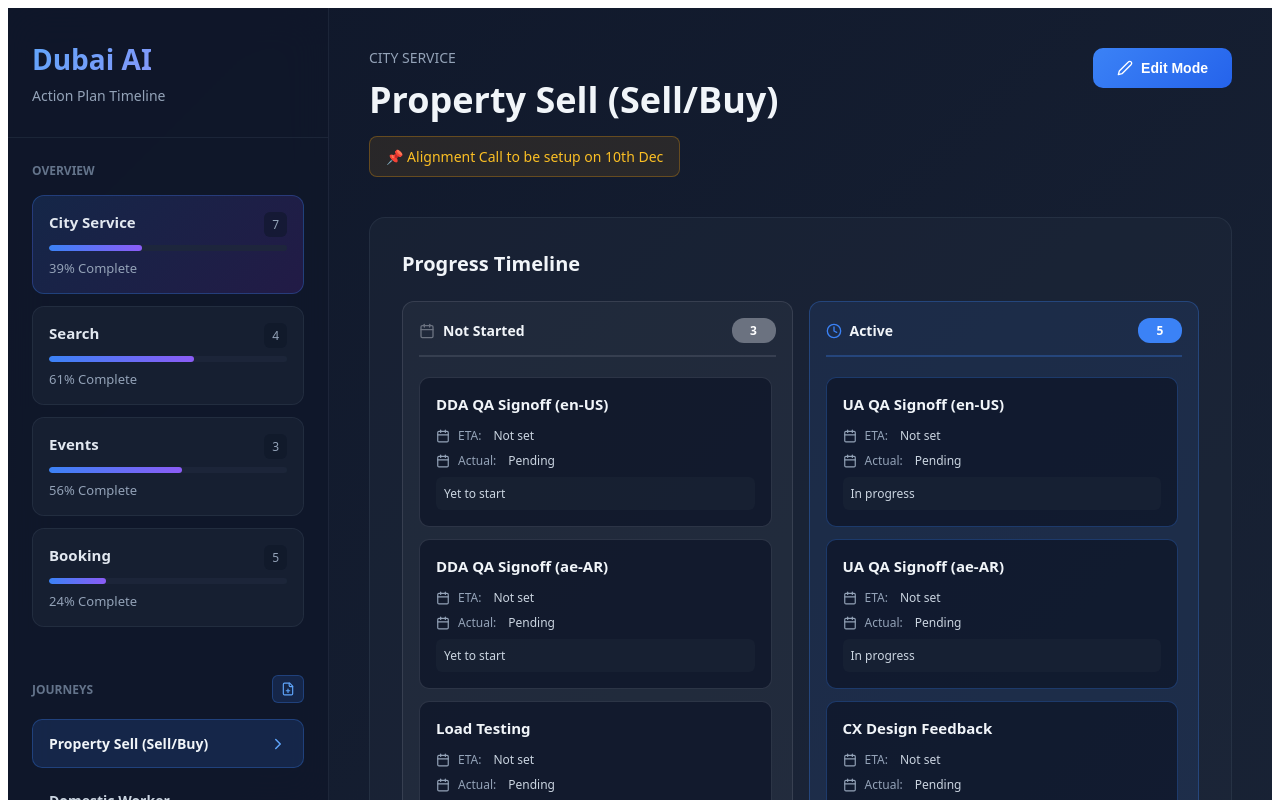
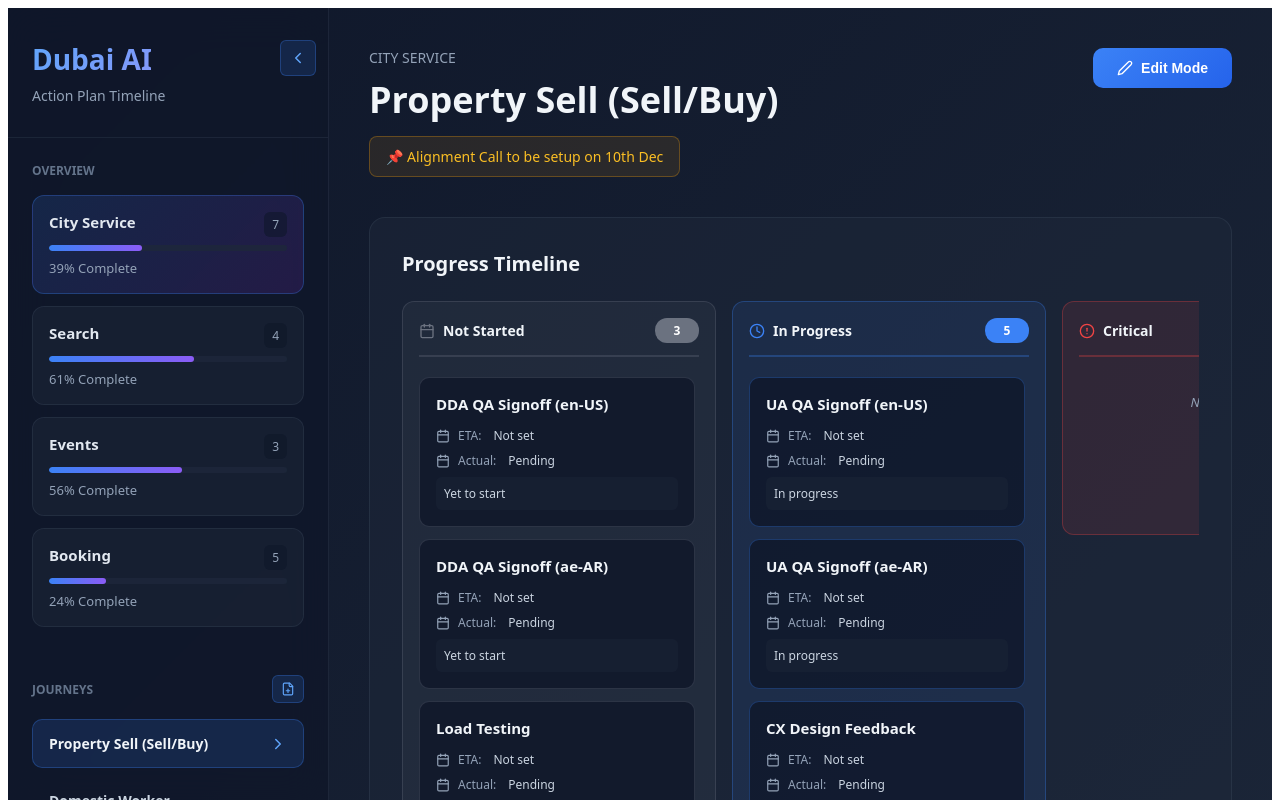
Before and after one commit to preet1881/DubaiAI, a React (Vite) app: page / in a window 1280 px wide. Shown: the top 800 px of the page. Built offline with nearby package versions, Linux system fonts and the light colour scheme; no server answers; the database is empty.

Commit message:
Fix Kanban board: horizontal layout, independent column heights, full notes display, 600px max height with scrolling, and navbar collapse/expand

```diff
--- a/src/DubaiAIDashboard.jsx
+++ b/src/DubaiAIDashboard.jsx
@@ -1,5 +1,5 @@
 import React, { useState, useMemo, useEffect, useRef } from 'react';
-import { Calendar, CheckCircle2, Clock, AlertCircle, ChevronRight, Edit2, Save, Plus, Trash2, Link, FolderPlus, FilePlus, Loader2 } from 'lucide-react';
+import { Calendar, CheckCircle2, Clock, AlertCircle, ChevronRight, ChevronLeft, Edit2, Save, Plus, Trash2, Link, FolderPlus, FilePlus, Loader2 } from 'lucide-react';
 import { fetchAllDashboardData, updateStage, updateJourneyNotes, updateDependency, fetchUserPreferences, saveUserPreferences } from './api-normalized';
 
 const DubaiAIDashboard = () => {
@@ -389,6 +389,7 @@ const DubaiAIDashboard = () => {
   const [isSaving, setIsSaving] = useState(false);
   const [error, setError] = useState(null);
   const [showJourneyNotesInput, setShowJourneyNotesInput] = useState(false);
+  const [isNavbarCollapsed, setIsNavbarCollapsed] = useState(false);
 
   // Refs for debouncing API calls
   const saveTimeoutRef = useRef(null);
@@ -520,7 +521,7 @@ const DubaiAIDashboard = () => {
     return <Calendar size={16} />;
   };
 
-  // Kanban column configuration
+  // Kanban column configuration - All 6 statuses
   const kanbanColumns = [
     {
       status: 'not-started',
@@ -531,7 +532,7 @@ const DubaiAIDashboard = () => {
     },
     {
       status: 'active',
-      label: 'Active',
+      label: 'In Progress',
       color: '#3b82f6',
       bgColor: 'rgba(59, 130, 246, 0.1)',
       borderColor: 'rgba(59, 130, 246, 0.3)'
@@ -544,6 +545,20 @@ const DubaiAIDashboard = () => {
       borderColor: 'rgba(239, 68, 68, 0.3)'
     },
     {
+      status: 'pending',
+      label: 'Pending',
+      color: '#f59e0b',
+      bgColor: 'rgba(245, 158, 11, 0.1)',
+      borderColor: 'rgba(245, 158, 11, 0.3)'
+    },
+    {
+      status: 'blocked',
+      label: 'Blocked',
+      color: '#dc2626',
+      bgColor: 'rgba(220, 38, 38, 0.1)',
+      borderColor: 'rgba(220, 38, 38, 0.3)'
+    },
+    {
       status: 'done',
       label: 'Done',
       color: '#10b981',
@@ -552,10 +567,8 @@ const DubaiAIDashboard = () => {
     }
   ];
 
-  // Map status to column (handle pending/blocked)
+  // Map status to column (no mapping needed now - all statuses have columns)
   const getColumnForStatus = (status) => {
-    if (status === 'pending') return 'not-started';
-    if (status === 'blocked') return 'critical';
     return status;
   };
 
@@ -905,7 +918,7 @@ const DubaiAIDashboard = () => {
 
       {/* Sidebar */}
       <div style={{
-        width: '320px',
+        width: isNavbarCollapsed ? '60px' : '320px',
         background: 'rgba(15, 23, 42, 0.8)',
         backdropFilter: 'blur(20px)',
         borderRight: '1px solid rgba(148, 163, 184, 0.1)',
@@ -913,14 +926,23 @@ const DubaiAIDashboard = () => {
         flexDirection: 'column',
         height: '100vh',
         overflowY: 'auto',
+        overflowX: 'hidden',
         position: 'sticky',
-        top: 0
+        top: 0,
+        transition: 'width 0.3s ease'
       }}>
         {/* Header */}
         <div style={{
-          padding: '32px 24px',
-          borderBottom: '1px solid rgba(148, 163, 184, 0.1)'
-        }}>
+          padding: isNavbarCollapsed ? '24px 12px' : '32px 24px',
+          borderBottom: '1px solid rgba(148, 163, 184, 0.1)',
+          display: 'flex',
+          justifyContent: 'space-between',
+          alignItems: 'flex-start',
+          position: 'relative'
+        }}>
+          {!isNavbarCollapsed && (
+            <>
+              <div style={{ flex: 1 }}>
                 <div style={{
                   fontSize: '28px',
                   fontWeight: '800',
@@ -935,8 +957,43 @@ const DubaiAIDashboard = () => {
                   Action Plan Timeline
                 </div>
               </div>
+            </>
+          )}
+          <button
+            onClick={() => setIsNavbarCollapsed(!isNavbarCollapsed)}
+            style={{
+              padding: '8px',
+              background: 'rgba(59, 130, 246, 0.15)',
+              border: '1px solid rgba(59, 130, 246, 0.3)',
+              borderRadius: '6px',
+              color: '#60a5fa',
+              cursor: 'pointer',
+              display: 'flex',
+              alignItems: 'center',
+              justifyContent: 'center',
+              transition: 'all 0.2s',
+              position: isNavbarCollapsed ? 'relative' : 'absolute',
+              top: isNavbarCollapsed ? '0' : '32px',
+              right: isNavbarCollapsed ? '0' : '12px',
+              width: '36px',
+              height: '36px'
+            }}
+            title={isNavbarCollapsed ? 'Expand navbar' : 'Collapse navbar'}
+            onMouseEnter={(e) => {
+              e.currentTarget.style.background = 'rgba(59, 130, 246, 0.25)';
+              e.currentTarget.style.borderColor = 'rgba(59, 130, 246, 0.5)';
+            }}
+            onMouseLeave={(e) => {
+              e.currentTarget.style.background = 'rgba(59, 130, 246, 0.15)';
+              e.currentTarget.style.borderColor = 'rgba(59, 130, 246, 0.3)';
+            }}
+          >
+            {isNavbarCollapsed ? <ChevronRight size={18} /> : <ChevronLeft size={18} />}
+          </button>
+        </div>
 
         {/* Categories */}
+        {!isNavbarCollapsed && (
           <div style={{ padding: '24px' }}>
             <div style={{
               display: 'flex',
@@ -1109,8 +1166,10 @@ const DubaiAIDashboard = () => {
             ))}
           </div>
         </div>
+        )}
 
         {/* Journeys */}
+        {!isNavbarCollapsed && (
         <div style={{ padding: '24px', flex: 1 }}>
           <div style={{
             display: 'flex',
@@ -1349,7 +1408,7 @@ const DubaiAIDashboard = () => {
             ))}
 
             {/* Quick Add Journey Button at the end */}
-            {!showAddJourney && (
+            {!showAddJourney && !isNavbarCollapsed && (
               <button
                 onClick={() => setShowAddJourney(true)}
                 style={{
@@ -1382,6 +1441,7 @@ const DubaiAIDashboard = () => {
             )}
           </div>
         </div>
+        )}
       </div>
 
       {/* Main Content */}
@@ -1568,13 +1628,13 @@ const DubaiAIDashboard = () => {
             )}
           </div>
 
-          {/* Kanban Columns - Grid Layout (2x2, responsive) */}
+          {/* Kanban Columns - Horizontal Layout */}
           <div
-            className="kanban-grid"
-            style={{
-              display: 'grid',
-              gridTemplateColumns: 'repeat(2, 1fr)',
+            style={{
+              display: 'flex',
+              alignItems: 'flex-start', // Prevent columns from stretching to match tallest
               gap: '16px',
+              overflowX: 'auto',
               paddingBottom: '8px'
             }}
           >
@@ -1587,6 +1647,8 @@ const DubaiAIDashboard = () => {
                 <div
                   key={column.status}
                   style={{
+                    flex: '0 0 280px',
+                    minWidth: '280px',
                     background: column.bgColor,
                     border: `1px solid ${column.borderColor}`,
                     borderRadius: '12px',
@@ -1594,9 +1656,11 @@ const DubaiAIDashboard = () => {
                     display: 'flex',
                     flexDirection: 'column',
                     gap: '12px',
-                    height: isEmpty ? 'auto' : '600px',
-                    maxHeight: isEmpty ? 'none' : '600px',
-                    minHeight: isEmpty ? 'auto' : '200px'
+                    height: isEmpty ? '200px' : '600px', // Fixed height for non-empty, min for empty
+                    maxHeight: isEmpty ? '200px' : '600px',
+                    minHeight: isEmpty ? '200px' : '0', // No min height for non-empty columns
+                    alignSelf: 'flex-start', // Ensure each column has independent height
+                    overflow: 'hidden' // Prevent column itself from scrolling
                   }}
                 >
                   {/* Column Header */}
@@ -1646,11 +1710,11 @@ const DubaiAIDashboard = () => {
                       display: 'flex',
                       flexDirection: 'column',
                       gap: '12px',
-                      overflowY: isEmpty ? 'visible' : 'auto',
+                      flex: '1 1 0', // Take available space
+                      minHeight: isEmpty ? 'auto' : '0',
+                      overflowY: isEmpty ? 'visible' : 'auto', // Scroll when content exceeds max height
                       overflowX: 'hidden',
-                      flex: isEmpty ? '0 1 auto' : '1 1 0',
-                      minHeight: isEmpty ? 'auto' : '0',
-                      paddingRight: isEmpty ? '0' : '4px'
+                      paddingRight: isEmpty ? '0' : '4px' // Space for scrollbar
                     }}
                   >
                     {columnStages.length === 0 ? (
@@ -1747,7 +1811,7 @@ const DubaiAIDashboard = () => {
                                 }}
                               >
                                 <option value="not-started">Not Started</option>
-                                <option value="active">Active</option>
+                                <option value="active">In Progress</option>
                                 <option value="critical">Critical</option>
                                 <option value="done">Done</option>
                                 <option value="pending">Pending</option>
@@ -1846,12 +1910,8 @@ const DubaiAIDashboard = () => {
                                 borderRadius: '6px',
                                 fontSize: '12px',
                                 color: '#cbd5e1',
-                                maxHeight: '60px',
-                                overflow: 'hidden',
-                                textOverflow: 'ellipsis',
-                                display: '-webkit-box',
-                                WebkitLineClamp: 2,
-                                WebkitBoxOrient: 'vertical'
+                                wordWrap: 'break-word',
+                                whiteSpace: 'pre-wrap' // Preserve line breaks and wrap text
                               }}>
                                 {editMode ? (
                                   <textarea
@@ -1872,7 +1932,7 @@ const DubaiAIDashboard = () => {
                                     placeholder="Add notes..."
                                   />
                                 ) : (
-                                  <span>{stage.notes}</span>
+                                  <span style={{ display: 'block' }}>{stage.notes}</span>
                                 )}
                               </div>
                             )}
```
Lines whose indentation alone changed are shown as unchanged.
